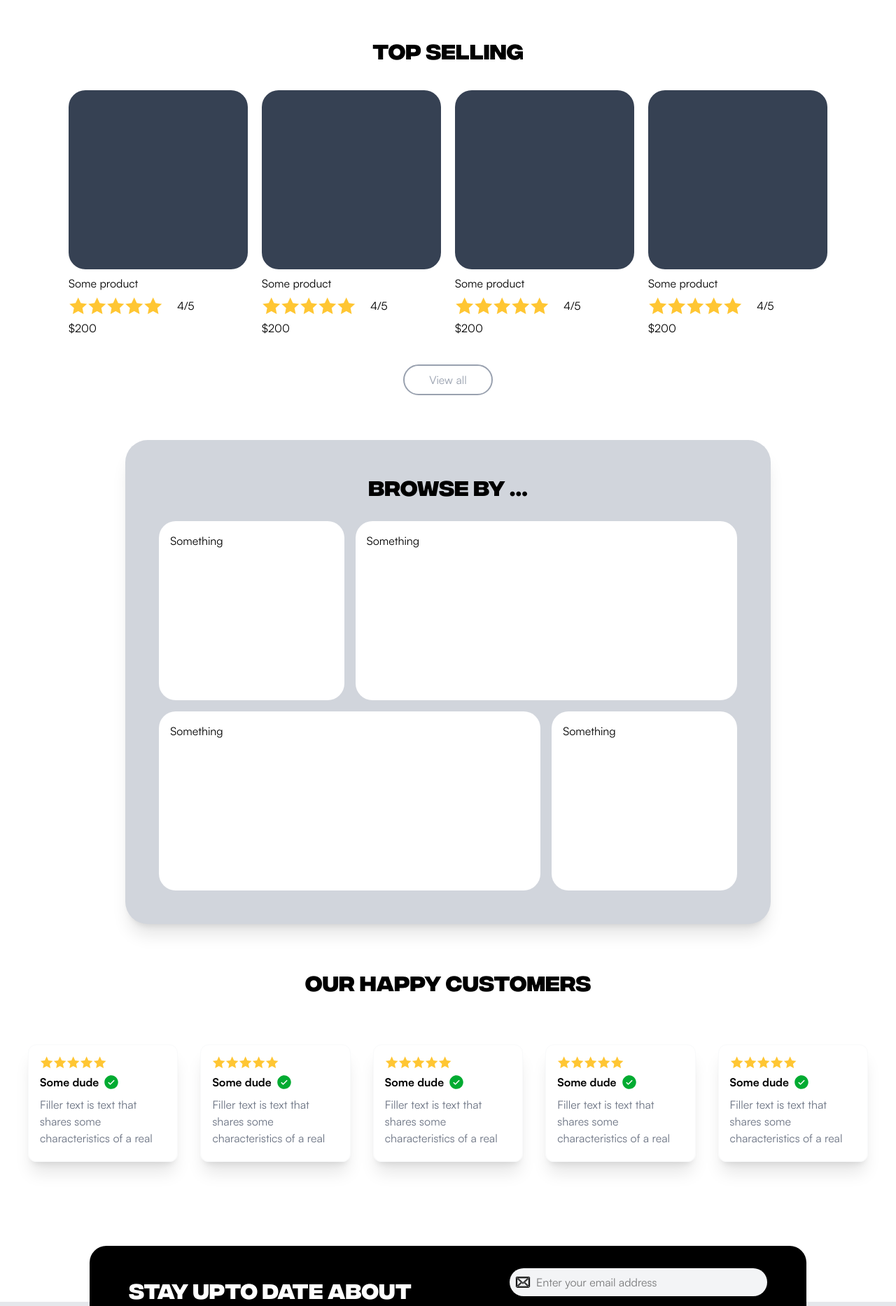
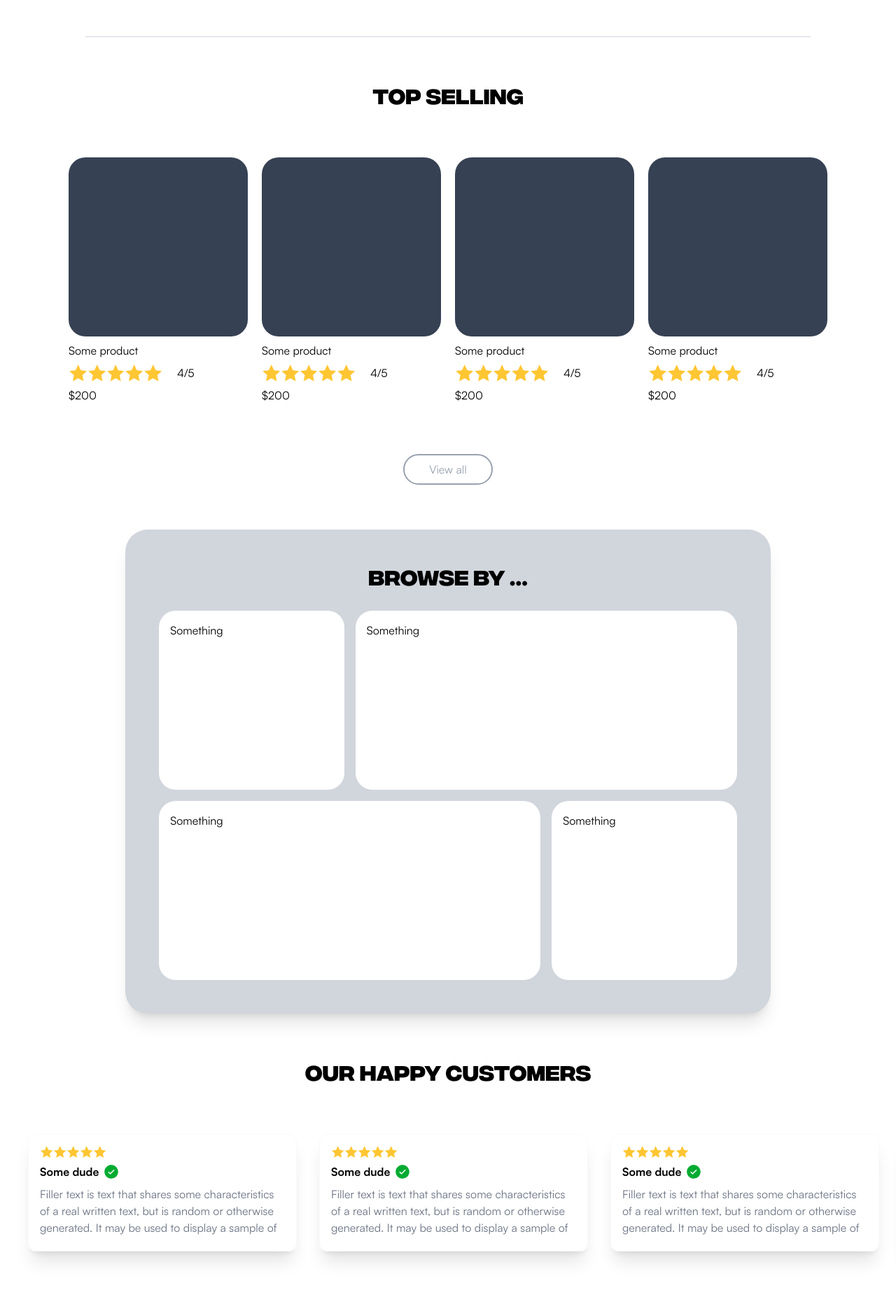
Before and after one commit to theRaven1312/ECWeb, a React (Vite) app: page / in a window 1280 px wide. Shown: the part 1660-3527 px from the top of the page at 70% size. Built offline with nearby package versions, Linux system fonts and the light colour scheme.

Commit message:
Fix responsive

```diff
--- a/src/Components/CommentDisplay.jsx
+++ b/src/Components/CommentDisplay.jsx
@@ -12,7 +12,6 @@ const CommentDisplay = () => {
         <CommentCard/>
         <CommentCard/>
       </div>
-
     </div>
   )
 }
--- a/src/index.css
+++ b/src/index.css
@@ -124,11 +124,11 @@ body {
   }
 
   .commentCard {
-    @apply flex flex-col gap-2 rounded-xl w-96 h-42 p-4 shadow-xl border-1 border-gray-50;
+    @apply flex flex-col gap-2 rounded-xl w-96 h-42 p-4 shadow-xl border-1 border-gray-50 shrink-0;
   }
 
   .commentList {
-    @apply gap-8 w-screen flex-center overflow-x-scroll p-10;
+    @apply gap-8 w-screen flex overflow-x-scroll p-10;
   }
 
   .customer{
@@ -164,7 +164,7 @@ body {
   }
 
   .itemList {
-    @apply flex justify-center gap-5 max-sm:flex-center flex-wrap max-sm:flex-col max-sm:gap-10;
+    @apply flex lg:justify-center gap-5 overflow-x-scroll p-8 w-full;
   }
 
   .viewAllButton {
```
